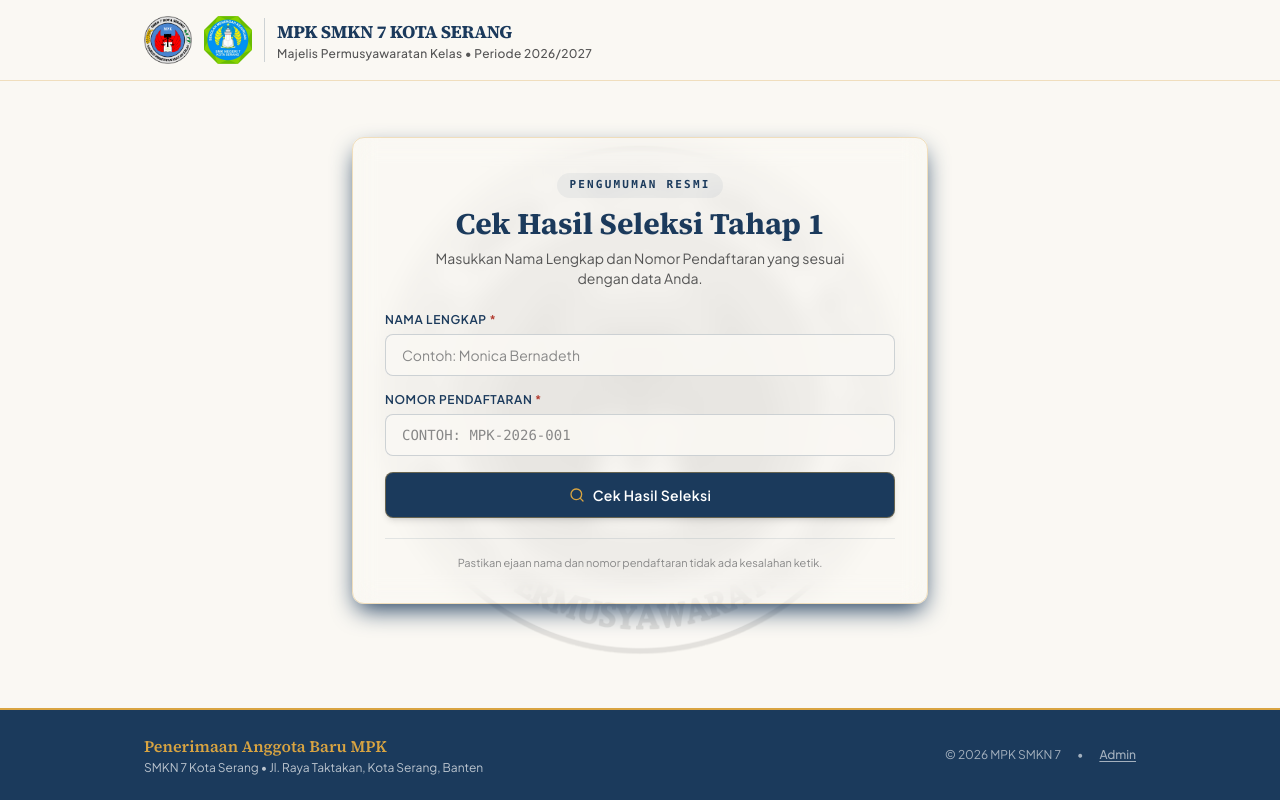
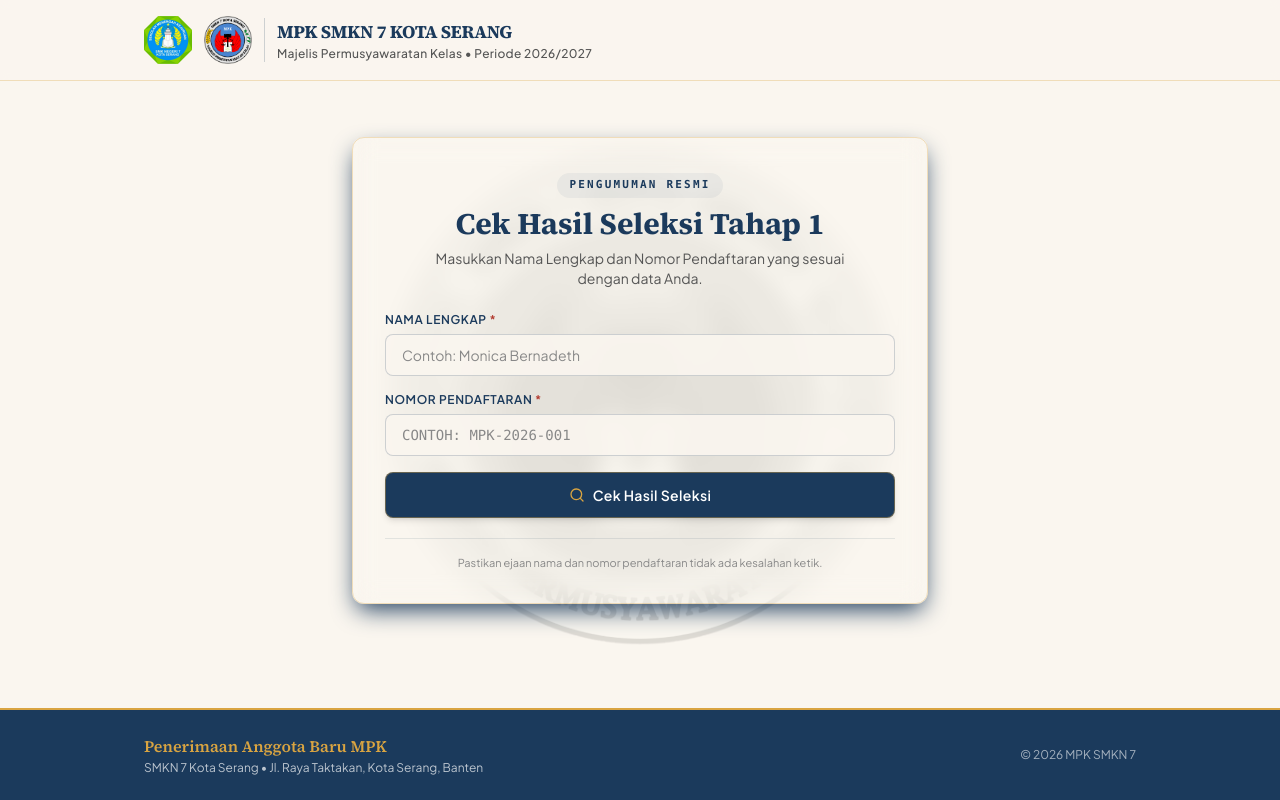
Before and after one commit to upptime993/INFO-MPK-SMKN7, a Next.js app: page / in a window 1280 px wide. Built offline with nearby package versions, Linux system fonts and the light colour scheme.

Commit message:
fix: logo order, header arrangement, footer admin link removal, and background watermark consistency

```diff
--- a/app/globals.css
+++ b/app/globals.css
@@ -4,7 +4,7 @@
 
 @layer base {
   body {
-    background-color: #FAF8F3;
+    background-color: #FAF6EF;
     color: #232323;
     font-family: var(--font-plus-jakarta), sans-serif;
     -webkit-font-smoothing: antialiased;
--- a/components/Footer.tsx
+++ b/components/Footer.tsx
@@ -1,5 +1,4 @@
 import React from "react";
-import Link from "next/link";
 
 export const Footer: React.FC = () => {
   return (
@@ -16,13 +15,6 @@ export const Footer: React.FC = () => {
 
         <div className="flex items-center gap-4 text-white/60 text-xs">
           <span>&copy; {new Date().getFullYear()} MPK SMKN 7</span>
-          <span>•</span>
-          <Link
-            href="/admin/login"
-            className="hover:text-gold transition-colors font-medium underline underline-offset-2"
-          >
-            Admin
-          </Link>
         </div>
       </div>
     </footer>
--- a/components/Header.tsx
+++ b/components/Header.tsx
@@ -6,12 +6,12 @@ export const Header: React.FC = () => {
   return (
     <header className="relative z-10 bg-paper/90 backdrop-blur-sm border-b border-gold/30 shadow-paper">
       <div className="max-w-5xl mx-auto px-4 py-3 sm:py-4 flex items-center justify-between">
-        {/* Logo Left: MPK & SMKN 7 */}
+        {/* Logo Left: SMKN 7 & MPK */}
         <Link href="/" className="flex items-center gap-2 sm:gap-3 group">
           <div className="relative w-8 h-8 sm:w-12 sm:h-12 flex-shrink-0 transition-transform group-hover:scale-105">
             <Image
-              src="/logo-mpk.png"
-              alt="Logo MPK SMKN 7 Serang"
+              src="/logo-smkn7.png"
+              alt="Logo SMKN 7 Kota Serang"
               fill
               sizes="48px"
               className="object-contain"
@@ -20,8 +20,8 @@ export const Header: React.FC = () => {
           </div>
           <div className="relative w-8 h-8 sm:w-12 sm:h-12 flex-shrink-0 transition-transform group-hover:scale-105">
             <Image
-              src="/logo-smkn7.png"
-              alt="Logo SMKN 7 Kota Serang"
+              src="/logo-mpk.png"
+              alt="Logo MPK SMKN 7 Serang"
               fill
               sizes="48px"
               className="object-contain"
--- a/components/LogoWatermark.tsx
+++ b/components/LogoWatermark.tsx
@@ -4,13 +4,13 @@ import Image from "next/image";
 export const LogoWatermark: React.FC = () => {
   return (
     <div className="fixed inset-0 pointer-events-none z-0 overflow-hidden flex items-center justify-center">
-      {/* Mobile: diperbesar signifikan (150vw / 520px) & opasitas 22% agar lingkaran stempel keluar melampaui kartu form */}
-      <div className="relative w-[150vw] h-[150vw] max-w-[520px] max-h-[520px] sm:w-[650px] sm:h-[650px] md:w-[850px] md:h-[850px] opacity-[0.22] sm:opacity-[0.14] md:opacity-[0.09] grayscale contrast-125 transition-all duration-500 -translate-y-4 sm:translate-y-0">
+      {/* Watermark Logo MPK dengan opasitas pas yang elegan baik di mobile maupun desktop */}
+      <div className="relative w-[140vw] h-[140vw] max-w-[500px] max-h-[500px] sm:w-[620px] sm:h-[620px] md:w-[750px] md:h-[750px] opacity-[0.13] sm:opacity-[0.11] md:opacity-[0.11] grayscale contrast-125 transition-all duration-500 -translate-y-2 sm:translate-y-0">
         <Image
           src="/logo-mpk.png"
           alt="Watermark Logo MPK SMKN 7 Serang"
           fill
-          sizes="(max-width: 640px) 150vw, (max-width: 1024px) 650px, 850px"
+          sizes="(max-width: 640px) 140vw, (max-width: 1024px) 620px, 750px"
           priority={true}
           className="object-contain"
         />
--- a/components/ResultCard.tsx
+++ b/components/ResultCard.tsx
@@ -62,31 +62,18 @@ export const ResultCard: React.FC<ResultCardProps> = ({ data, onReset }) => {
     ? data.pesanKelulusan.trim()
     : (isLulus ? defaultPesanLulus : defaultPesanGagal);
 
-  // Fungsi Download Surat Keterangan Hasil sebagai PNG (kualitas HD 2x, resolusi penuh 672px)
+  // Fungsi Download Surat Keterangan Hasil sebagai PNG (kualitas HD 2x)
   const handleDownloadImage = async () => {
     if (!cardRef.current) return;
     setIsDownloading(true);
 
     try {
-      // Opsi style memaksa render elemen dengan lebar penuh (672px) tanpa terpotong batas layar HP
       const dataUrl = await toPng(cardRef.current, {
-        quality: 0.98,
+        quality: 0.95,
         pixelRatio: 2,
-        backgroundColor: "#FAF8F3",
-        cacheBust: true,
-        style: {
-          width: "672px",
-          maxWidth: "none",
-          transform: "none",
-          animation: "none",
-          transition: "none",
-          backdropFilter: "none",
-          filter: "none",
-          margin: "0",
-          borderRadius: "16px",
-        },
+        backgroundColor: "#FAF6EF",
         filter: (node) => {
-          // Abaikan tombol aksi dari hasil render gambar PNG
+          // Jangan sertakan tombol aksi di dalam gambar PNG yang didownload
           if (node instanceof HTMLElement && node.classList.contains("no-download")) {
             return false;
           }
@@ -110,7 +97,7 @@ export const ResultCard: React.FC<ResultCardProps> = ({ data, onReset }) => {
   return (
     <div
       ref={cardRef}
-      className="w-full max-w-2xl mx-auto bg-paper-card border-2 border-gold/40 rounded-2xl p-4 sm:p-8 shadow-navy relative z-10 animate-fadeIn"
+      className="w-full max-w-2xl mx-auto bg-paper-card/92 backdrop-blur-md border-2 border-gold/40 rounded-2xl p-4 sm:p-8 shadow-navy relative z-10 animate-fadeIn"
     >
       {/* Header Dokumen Hasil */}
       <div className="border-b border-navy/15 pb-5 mb-5 flex flex-col sm:flex-row items-center sm:items-start justify-between gap-4">
@@ -141,11 +128,10 @@ export const ResultCard: React.FC<ResultCardProps> = ({ data, onReset }) => {
 
       {/* Pesan Kelulusan Custom / Default */}
       <div
-        className={`p-3.5 sm:p-4 rounded-xl mb-5 border ${
-          isLulus
+        className={`p-3.5 sm:p-4 rounded-xl mb-5 border ${isLulus
             ? "bg-pass-green/10 border-pass-green/30 text-pass-green"
             : "bg-stamp-red/10 border-stamp-red/30 text-stamp-red"
-        }`}
+          }`}
       >
         <div className="flex items-center gap-2 font-serif font-bold text-sm sm:text-base mb-1">
           <Award className="w-5 h-5 flex-shrink-0" />
--- a/tailwind.config.ts
+++ b/tailwind.config.ts
@@ -26,7 +26,7 @@ const config: Config = {
           green: "#2F6E4F",
         },
         paper: {
-          DEFAULT: "#FAF8F3",
+          DEFAULT: "#FAF6EF",
           card: "#FFFFFF",
           muted: "#F3EFE6",
         },
```
